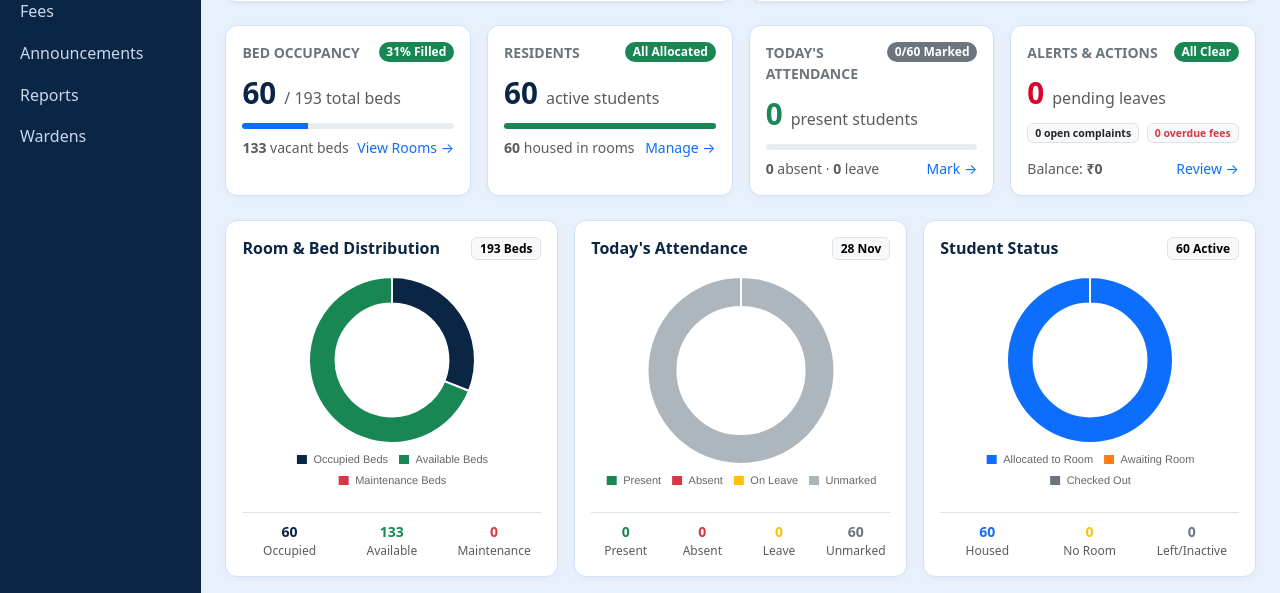
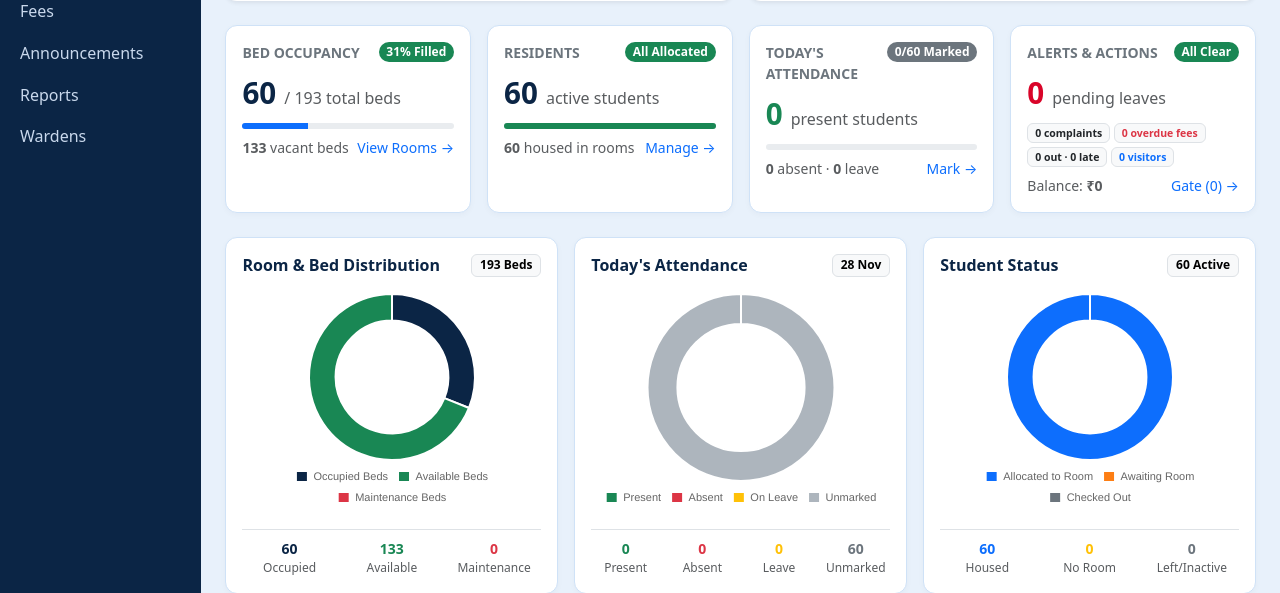
Before and after one commit to anandp8678/hostel_ms, a Django app: page / in a window 1280 px wide. Shown: the part 529-1122 px from the top of the page. Run offline with Django 5.2, Linux system fonts and the light colour scheme; a user stored in the database is signed in; data comes from the database, SQL or seed files in the repository; data that the repository does not hold is empty.

Commit message:
feat(dashboard): highlight overdue curfew Late Returns in red and show gate stats

```diff
--- a/core/templates/core/dashboard.html
+++ b/core/templates/core/dashboard.html
@@ -128,6 +128,40 @@
   </div>
 {% endif %}
 
+{% if late_gate_passes %}
+<!-- Overdue Curfew Red Alert Banner (Late Returns) -->
+<div class="alert alert-danger border-danger shadow-sm mb-4" role="alert" id="lateReturnsBanner">
+  <div class="d-flex flex-wrap justify-content-between align-items-center gap-2 mb-2">
+    <div class="d-flex align-items-center gap-2">
+      <span class="badge text-bg-danger fw-bold">LATE RETURNS</span>
+      <h6 class="mb-0 fw-bold text-danger">Overdue Curfew Alert ({{ late_gate_passes_count }} Unreturned)</h6>
+    </div>
+    <a href="{% url 'gate_passes' %}?status=Late{% if active_building %}&building={{ active_building.code }}{% endif %}" class="btn btn-sm btn-danger fw-semibold py-0 px-2">
+      Review Late Passes &rarr;
+    </a>
+  </div>
+  <div class="row g-2">
+    {% for gp in late_gate_passes %}
+      <div class="col-12 col-md-6">
+        <div class="p-2 rounded bg-white border border-danger-subtle d-flex justify-content-between align-items-center gap-2 small">
+          <div>
+            <div class="fw-bold text-dark">{{ gp.pass_code }} &middot; {{ gp.student.user.display_name }} ({{ gp.student.roll_no }})</div>
+            <div class="text-danger fw-semibold" style="font-size:0.75rem;">
+              {% if gp.student.room %}{{ gp.student.room }} &middot; {% endif %}Due {{ gp.expected_return_at|date:"d M, h:i A" }} ({{ gp.overdue_display }})
+            </div>
+          </div>
+          <form method="post" action="{% url 'gate_pass_checkin' gp.pk %}" class="d-inline">
+            {% csrf_token %}
+            <input type="hidden" name="next" value="{{ request.get_full_path }}">
+            <button type="submit" class="btn btn-sm btn-danger py-0 px-2 fw-semibold">Check In</button>
+          </form>
+        </div>
+      </div>
+    {% endfor %}
+  </div>
+</div>
+{% endif %}
+
 <!-- 4 Key Metric Summary Cards -->
 <div class="row g-3 mb-4">
   <!-- 1. Room Occupancy Card -->
@@ -212,8 +246,8 @@
   <div class="col-12 col-sm-6 col-xl-3">
     <div class="card p-3 h-100 card-hover bg-white">
       <div class="d-flex justify-content-between align-items-start mb-2">
-        <span class="text-secondary small fw-semibold text-uppercase tracking-wider">Alerts & Actions</span>
-        {% if pending_leaves_count > 0 or open_complaints_count > 0 or overdue_fees_count > 0 %}
+        <span class="text-secondary small fw-semibold text-uppercase tracking-wider">Alerts &amp; Actions</span>
+        {% if pending_leaves_count > 0 or open_complaints_count > 0 or overdue_fees_count > 0 or late_gate_passes_count > 0 or pending_gate_passes_count > 0 %}
           <span class="badge text-bg-danger rounded-pill">Action Needed</span>
         {% else %}
           <span class="badge text-bg-success rounded-pill">All Clear</span>
@@ -223,13 +257,15 @@
         <div class="stat" style="color:#d90429;">{{ pending_leaves_count }}</div>
         <span class="text-muted">pending leaves</span>
       </div>
-      <div class="d-flex flex-wrap gap-2 mb-2 small">
-        <span class="badge text-bg-light border text-dark">{{ open_complaints_count }} open complaints</span>
+      <div class="d-flex flex-wrap gap-1 mb-2 small">
+        <span class="badge text-bg-light border text-dark">{{ open_complaints_count }} complaints</span>
         <span class="badge text-bg-light border text-danger">{{ overdue_fees_count }} overdue fees</span>
+        <span class="badge {% if late_gate_passes_count > 0 %}text-bg-danger{% else %}text-bg-light border text-dark{% endif %}">{{ currently_out_count }} out &middot; {{ late_gate_passes_count }} late</span>
+        <span class="badge text-bg-light border text-primary">{{ active_visitors_count }} visitor{{ active_visitors_count|pluralize }}</span>
       </div>
       <div class="d-flex justify-content-between small text-muted mt-auto">
         <span>Balance: <b>₹{{ total_balance_amount }}</b></span>
-        <a href="{% url 'leaves' %}" class="text-decoration-none">Review &rarr;</a>
+        <a href="{% url 'gate_passes' %}" class="text-decoration-none">Gate ({{ pending_gate_passes_count }}) &rarr;</a>
       </div>
     </div>
   </div>
--- a/core/views.py
+++ b/core/views.py
@@ -1041,6 +1041,22 @@ def home(request):
         fee_paid_pct = round(100 * total_paid_amount / total_fee_amount) if total_fee_amount > 0 else 100
         overdue_fees_count = sum(1 for x in all_fees if x.due_date and x.due_date < today and x.balance > 0)
 
+        # Gate passes & visitor monitoring
+        sync_overdue_gate_passes()
+        gate_base = (
+            m.GatePass.objects.filter(student_id__in=scoped_student_ids)
+            .select_related("student__user")
+            .prefetch_related(
+                Prefetch("student__allocations", queryset=m.RoomAllocation.objects.filter(end_date__isnull=True).select_related("room__building"))
+            )
+        )
+        late_gate_passes_qs = gate_base.filter(status="Late", actual_return_at__isnull=True).order_by("expected_return_at")
+        late_gate_passes = list(late_gate_passes_qs[:6])
+        late_gate_passes_count = late_gate_passes_qs.count()
+        currently_out_count = gate_base.filter(status__in=["Checked Out", "Late"], actual_return_at__isnull=True).count()
+        pending_gate_passes_count = gate_base.filter(status="Pending").count()
+        active_visitors_count = m.VisitorLog.objects.filter(student_id__in=scoped_student_ids, checked_out_at__isnull=True).count()
+
         # Today's menu
         today_menu = list(m.MealMenu.objects.filter(day=today.weekday()))
 
@@ -1096,6 +1112,11 @@ def home(request):
             pending_leaves_count=pending_leaves_count,
             open_complaints=open_complaints,
             open_complaints_count=open_complaints_count,
+            late_gate_passes=late_gate_passes,
+            late_gate_passes_count=late_gate_passes_count,
+            currently_out_count=currently_out_count,
+            pending_gate_passes_count=pending_gate_passes_count,
+            active_visitors_count=active_visitors_count,
             total_fee_amount=total_fee_amount,
             total_paid_amount=total_paid_amount,
             total_balance_amount=total_balance_amount,
```
